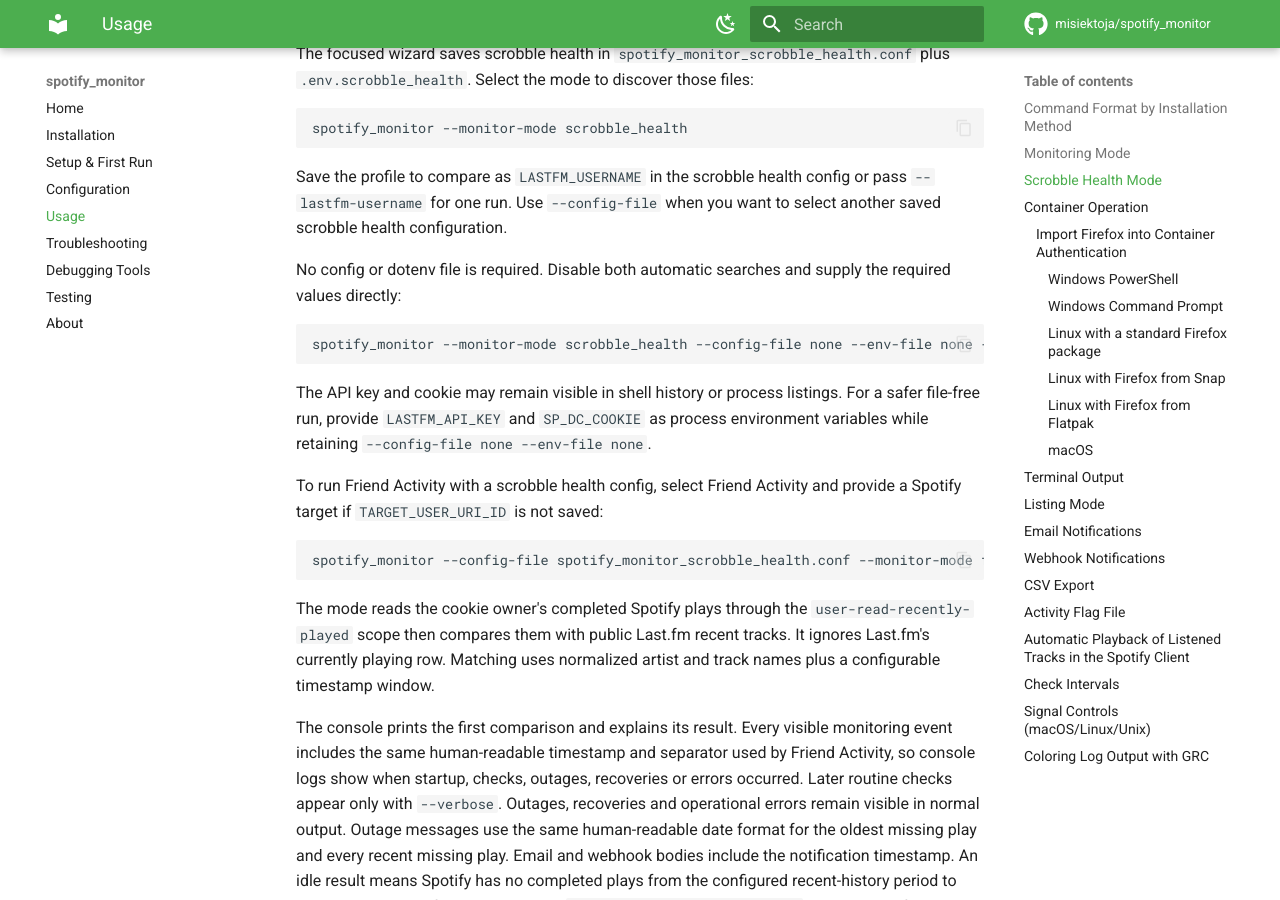
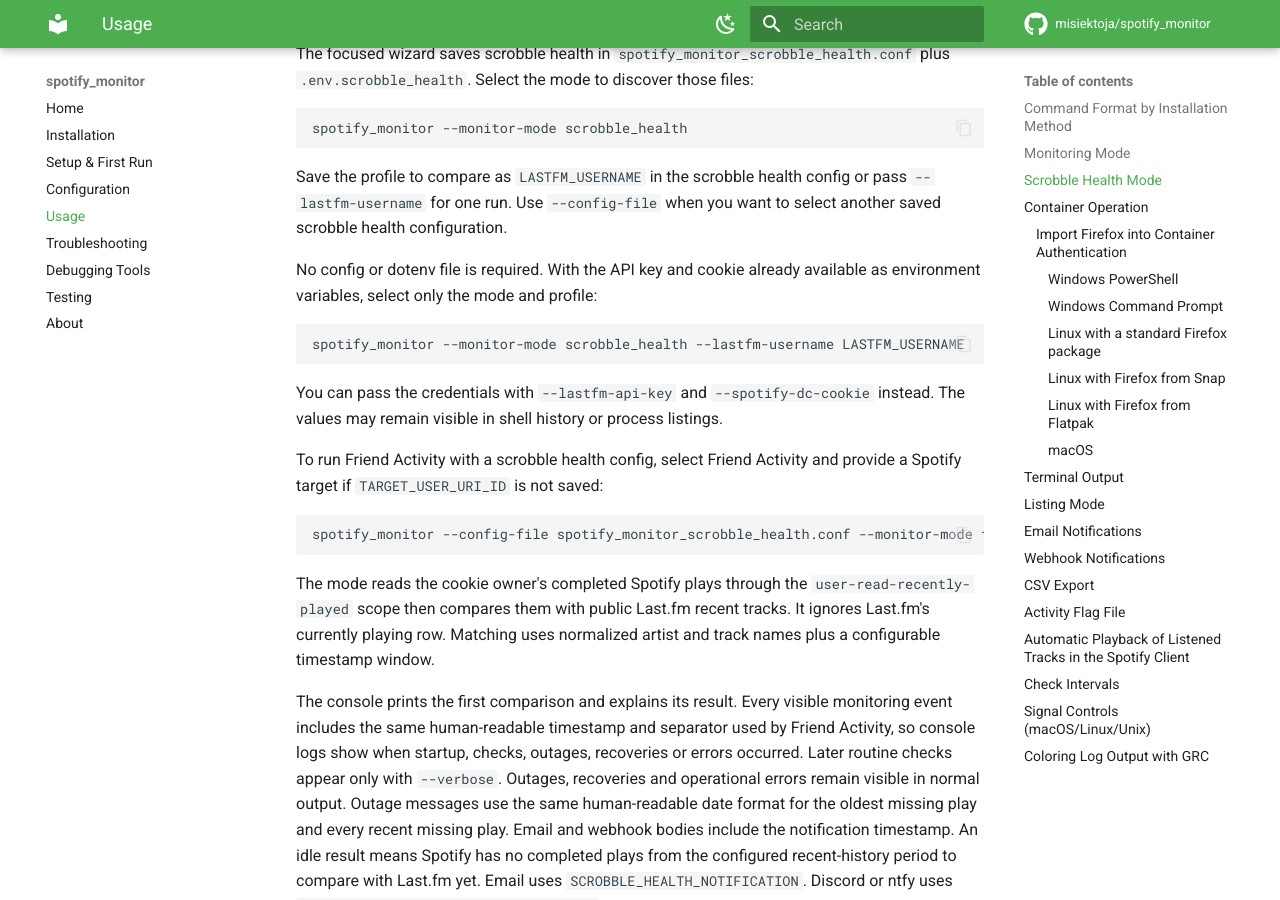
Before and after one commit to misiektoja/spotify_monitor, an MkDocs documentation site: the page built from docs/usage.md, in a window 1280 px wide and 900 px high, scrolled down 2787 px. Built offline with MkDocs 1.6.1 and Material for MkDocs 9.7.7, drawn with Linux system fonts in a browser that asks for light colours; comment, search, counter and statistics services are not loaded.

Commit message:
docs(usage): shorten file-free scrobble command

````diff
--- a/docs/usage.md
+++ b/docs/usage.md
@@ -99,13 +99,13 @@
 
 Save the profile to compare as `LASTFM_USERNAME` in the scrobble health config or pass `--lastfm-username` for one run. Use `--config-file` when you want to select another saved scrobble health configuration.
 
-No config or dotenv file is required. Disable both automatic searches and supply the required values directly:
+No config or dotenv file is required. With the API key and cookie already available as environment variables, select only the mode and profile:
 
 ```sh
-spotify_monitor --monitor-mode scrobble_health --config-file none --env-file none --lastfm-username LASTFM_USERNAME --lastfm-api-key LASTFM_API_KEY --spotify-dc-cookie SP_DC_COOKIE
+spotify_monitor --monitor-mode scrobble_health --lastfm-username LASTFM_USERNAME
 ```
 
-The API key and cookie may remain visible in shell history or process listings. For a safer file-free run, provide `LASTFM_API_KEY` and `SP_DC_COOKIE` as process environment variables while retaining `--config-file none --env-file none`.
+You can pass the credentials with `--lastfm-api-key` and `--spotify-dc-cookie` instead. The values may remain visible in shell history or process listings.
 
 To run Friend Activity with a scrobble health config, select Friend Activity and provide a Spotify target if `TARGET_USER_URI_ID` is not saved:
 
````
